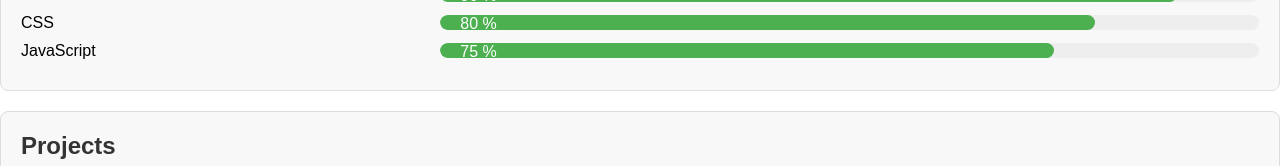
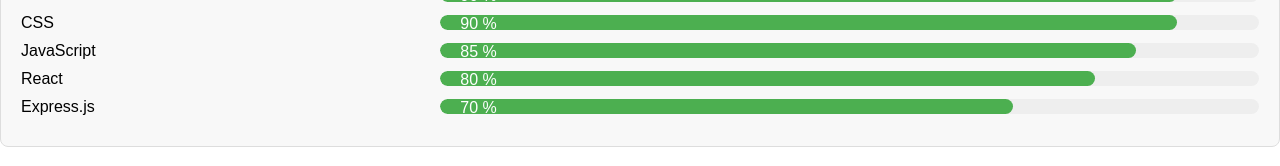
Before and after one commit to chirag-soni23/My-portfolio, a React (Vite) app in the folder client/: page / in a window 1280 px wide. Shown: the part 753-919 px from the top of the page. Built offline with nearby package versions, Linux system fonts and the light colour scheme.

Commit message:
My-Portfolio

```diff
--- a/client/src/pages/Home.jsx
+++ b/client/src/pages/Home.jsx
@@ -6,8 +6,10 @@ const Home = () => {
   const [resumeFile, setResumeFile] = useState(null);
   const [skills, setSkills] = useState([
     { name: "HTML", percentage: 90 },
-    { name: "CSS", percentage: 80 },
-    { name: "JavaScript", percentage: 75 },
+    { name: "CSS", percentage: 90 },
+    { name: "JavaScript", percentage: 85 },
+    { name: "React", percentage: 80 },
+    { name: "Express.js", percentage: 70 },
     // Add more skills as needed
   ]);
 
@@ -57,7 +59,8 @@ const Home = () => {
         <div className="skills-container">
           {skills.map((skill, index) => (
             <div className="skills-bar" key={index}>
-              <div className="skills-bar-label">{skill.name}</div>
+              <div className="skills-bar-label">{skill.name} </div>
+
               <div className="skills-bar-progress">
                 <div
                   className="skills-bar-fill"
```
